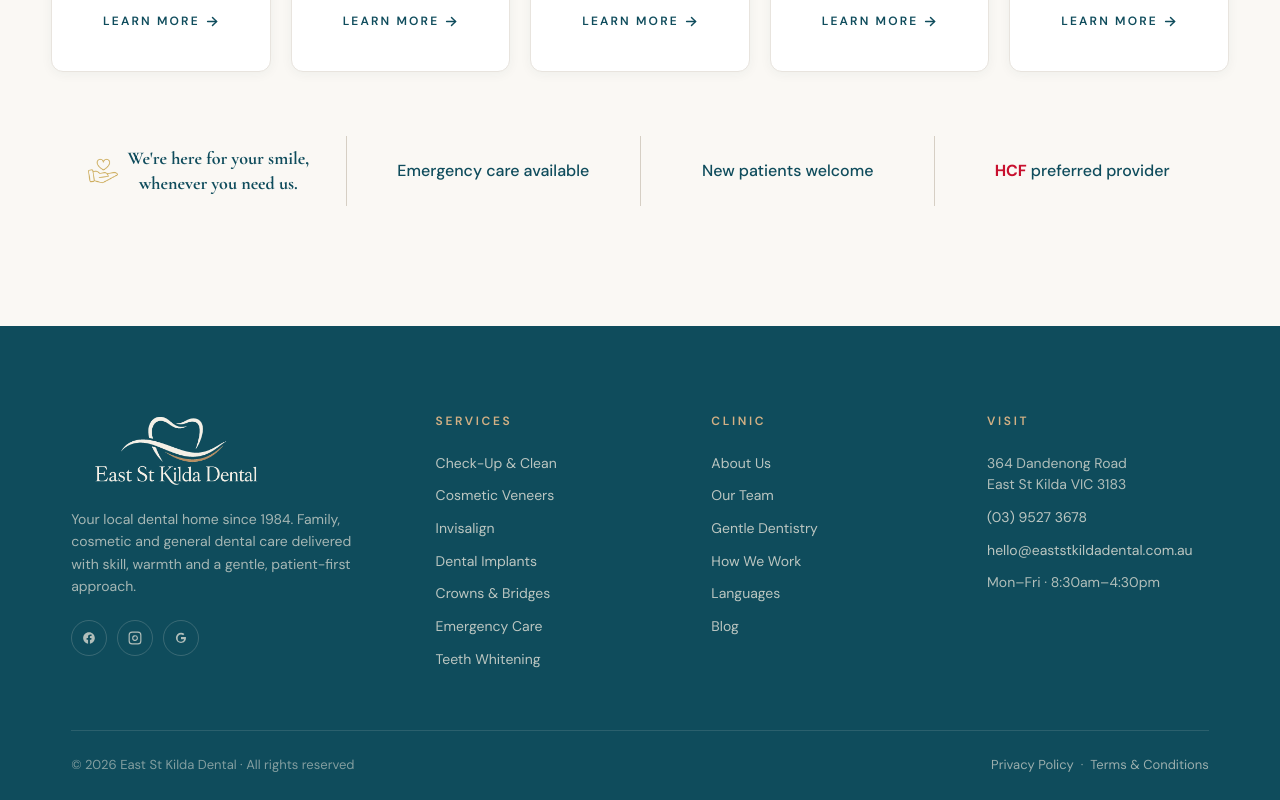
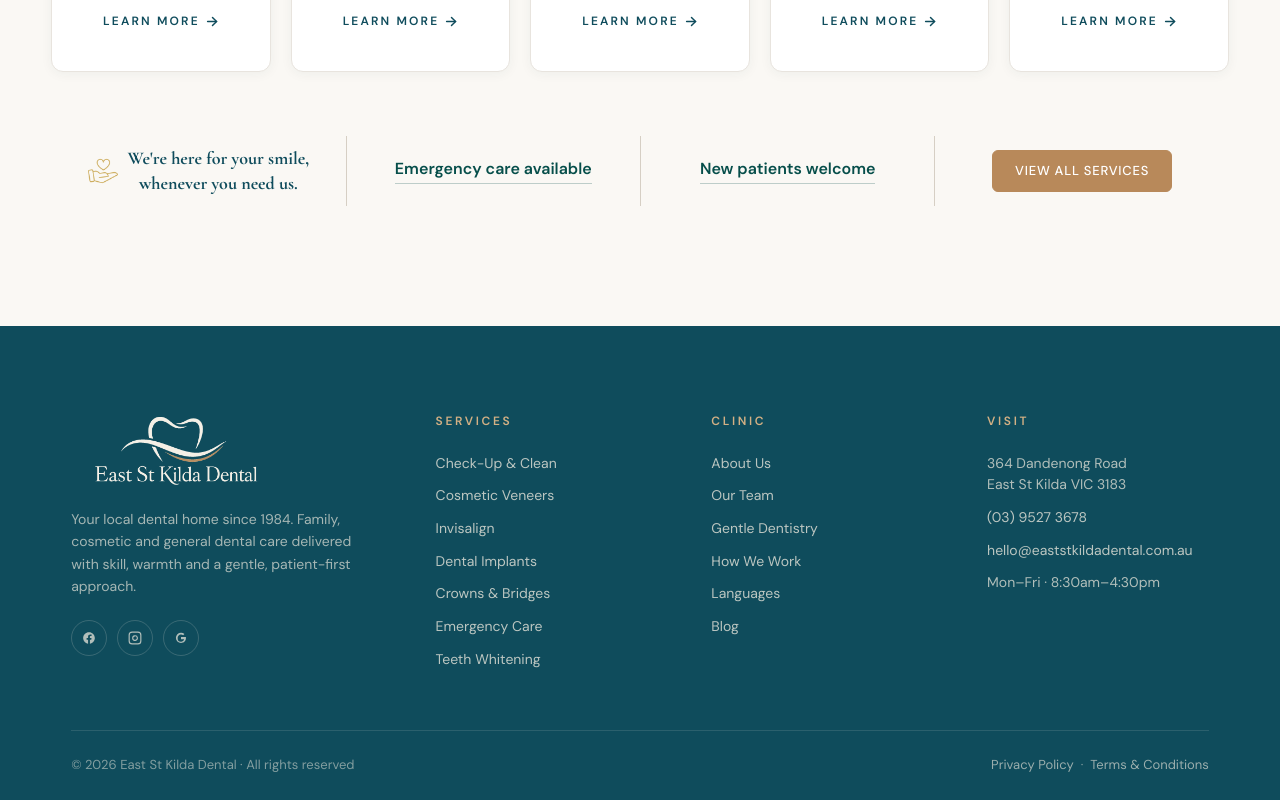
Before and after one commit to farhanj21/eskd-clinic, a Next.js app: page /home in a window 1280 px wide. Shown: the part 2238-3038 px from the top of the page. Built offline with nearby package versions, Linux system fonts and the light colour scheme.

Commit message:
overview fix

```diff
--- a/app/globals.css
+++ b/app/globals.css
@@ -807,6 +807,16 @@ section.section{
   line-height:1.4;
   margin:0;
 }
+.svc-trust-link{
+  font-size:16px;
+  font-weight:600;
+  color:#064E4A;
+  text-decoration:none;
+  border-bottom:1px solid rgba(6,78,74,.25);
+  padding-bottom:1px;
+  transition:border-color .2s,color .2s;
+}
+.svc-trust-link:hover{color:#064E4A;border-bottom-color:#064E4A;}
 .svc-trust-text{
   font-size:16px;
   font-weight:500;
--- a/components/ServicesOverview.tsx
+++ b/components/ServicesOverview.tsx
@@ -65,9 +65,9 @@ const trustItems = [
     heading: "We're here for your smile,",
     subheading: 'whenever you need us.',
   },
-  { text: 'Emergency care available' },
-  { text: 'New patients welcome' },
-  { text: <><span style={{fontWeight:700, color:'#C8102E'}}>HCF</span> preferred provider</> },
+  { text: 'Emergency care available', href: '#contact' },
+  { text: 'New patients welcome', href: '#contact' },
+  { cta: true },
 ]
 
 export default function ServicesOverview() {
@@ -105,10 +105,16 @@ export default function ServicesOverview() {
           {trustItems.map((item, i) => (
             <div key={i} className="svc-trust-item">
               {item.icon && <div className="svc-trust-icon">{item.icon}</div>}
-              {item.heading ? (
+              {item.cta ? (
+                <a href="#services" className="btn btn-gold btn-rect" style={{fontSize:'13px',padding:'10px 22px'}}>
+                  View All Services
+                </a>
+              ) : item.heading ? (
                 <p className="svc-trust-heading">
                   {item.heading}<br />{item.subheading}
                 </p>
+              ) : item.href ? (
+                <a href={item.href} className="svc-trust-link">{item.text}</a>
               ) : (
                 <p className="svc-trust-text">{item.text}</p>
               )}
```
